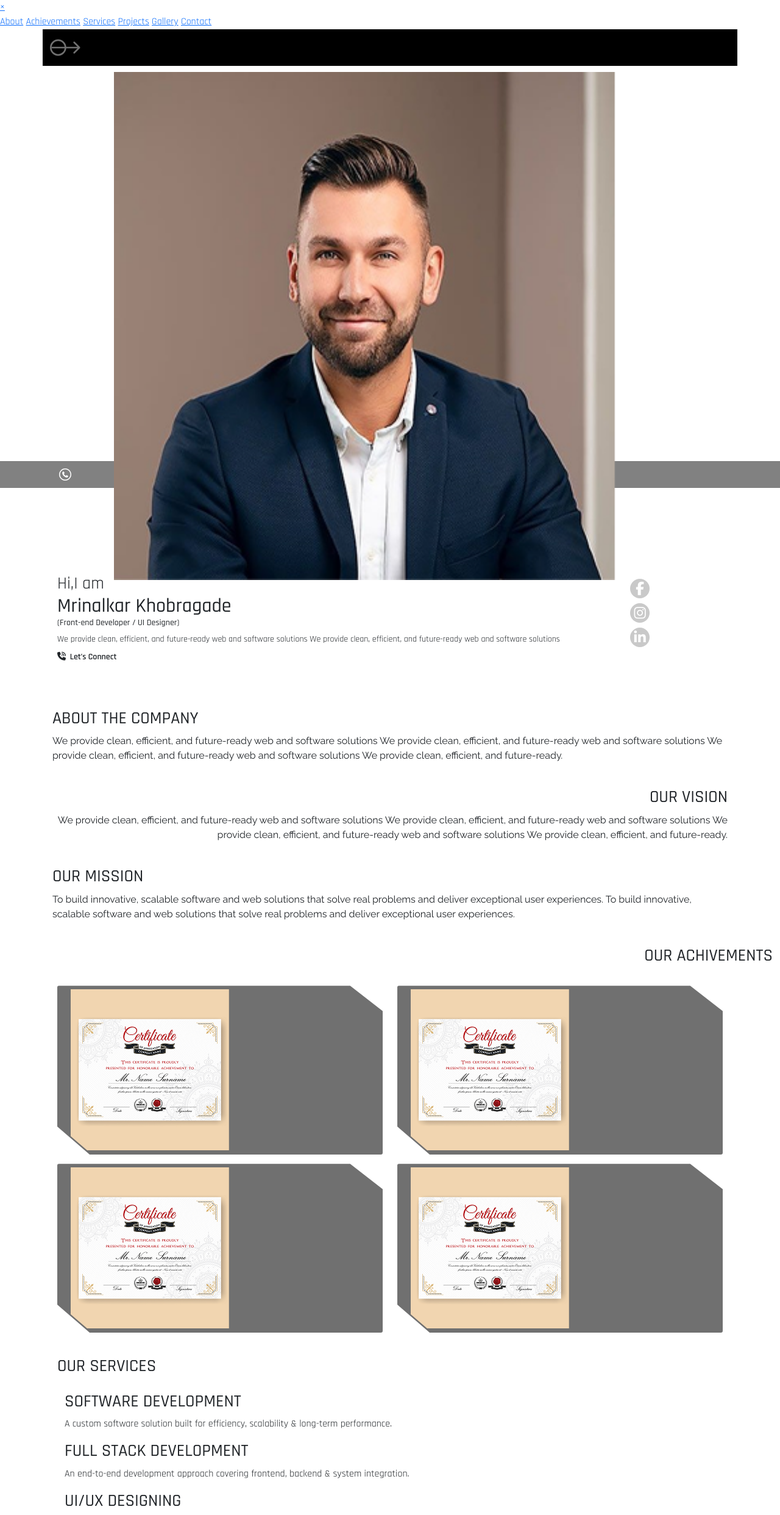
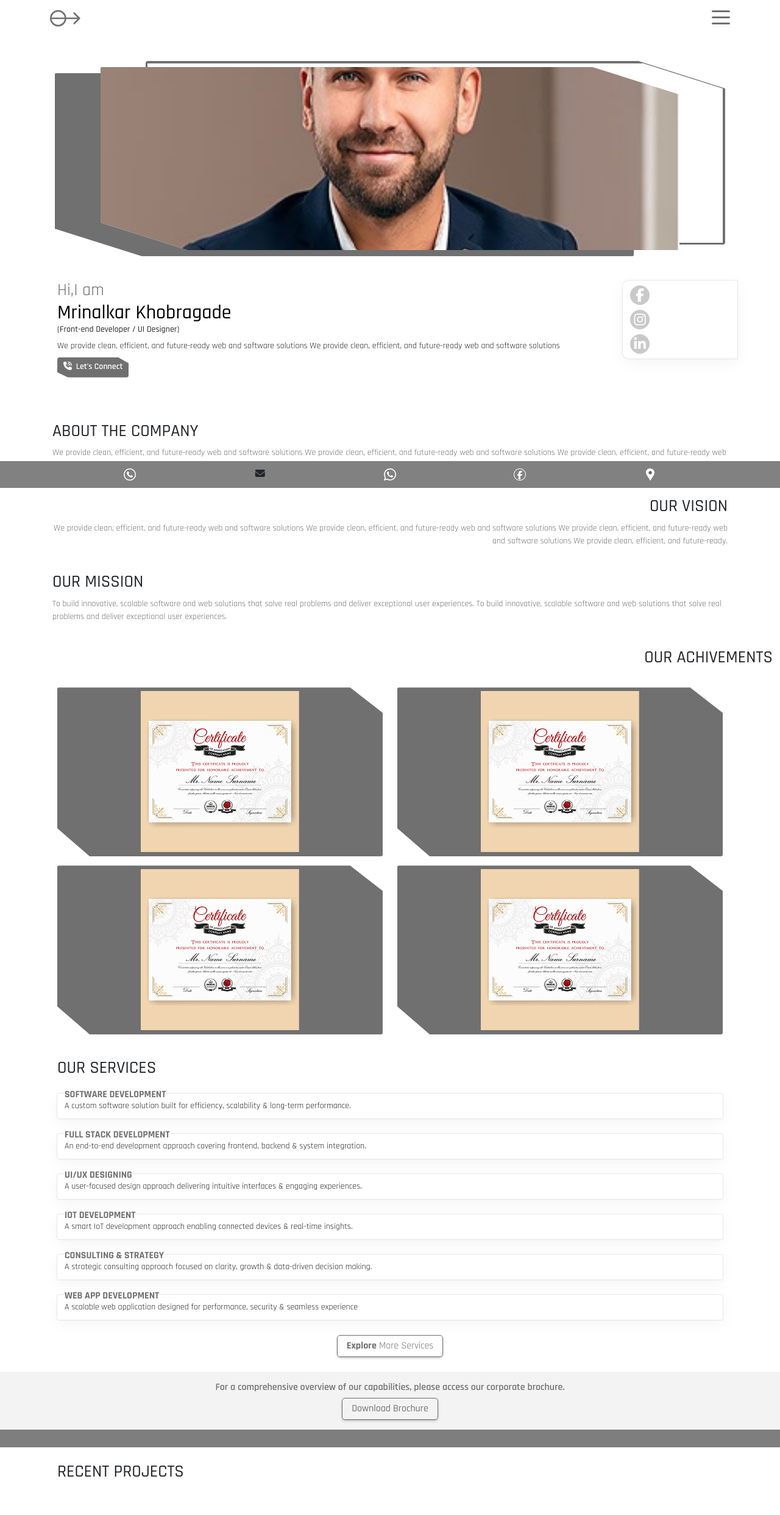
Before and after one commit to mrinalkar09/Testing-portfolio, a plain HTML site: page index.html in a window 1280 px wide. Shown: the top 2484 px of the page at 61% size. Drawn offline with nearby package versions, Linux system fonts and the light colour scheme.

Commit message:
Update style.css

```diff
--- a/assets/css/style.css
+++ b/assets/css/style.css
@@ -55,7 +55,7 @@
   padding:0px 10px;
   align-items: center;
   height: 60px;
-  background-color: black;
+  /* background-color: black; */
 }
 
 .left-logo img,
@@ -66,72 +66,268 @@
 
 
 
-/* Hero Section Starts Here */
-.heroo {
-  /* border: 2px solid red; */
-  height: 310px;
-  display: flex;
-  justify-content: center;
-  align-items: center;
+
+
+
+
+
+.overlay {
+  height: 100%;
+  width: 0;
+  position: fixed;
+  z-index: 1000;
+  top: 0;
+  right: 0;
+  background-color: rgb(0,0,0);
+  background-color: var(--prim-color);
+  overflow-x: hidden;
+  transition: 1s;
 }
 
-.hero-wrapper {
+.overlay-content {
   position: relative;
-  width: 195px;
-  height: 195px;
+  top: 15%;
+  width: 100%;
+  text-align: center;
+  /* margin-top: 30px; */
 }
 
-.bg-box {
-  position: absolute;
-  inset: 0;
-  border-radius: 3px;
-  border: 2px solid #707070;
-  z-index: 1;
-  clip-path: polygon(0% 0%, 85% 0%, 100% 30%, 100% 100%, 0% 100%, 15% 100%, 0% 75%, 0% 30%);
+.overlay a {
+  padding: 8px;
+  text-decoration: none;
+  font-weight:500;
+  font-size: 36px;
+  color: var(--prim-white)  ;
+  display: block;
+  transition: 0.3s;
 }
 
-.bg-box2 {
+.overlay a:hover, .overlay a:focus {
+  color: #f1f1f1;
+}
+
+.overlay .closebtn {
   position: absolute;
-  inset: 0;
-  border-radius: 3px;
-  /* background:var(--prim-color); */
-  z-index: 1;
-  clip-path: polygon(0% 0%, 85% 0%, 100% 30%, 100% 100%, 0% 100%, 15% 100%, 0% 75%, 0% 30%);
+  top: -30px;
+  right: 0px;
+  font-weight: 200;
+  font-size: 60px;
+}
+
+@media screen and (max-height: 450px) {
+  .overlay a {font-size: 20px}
+  .overlay .closebtn {
+  font-size: 40px;
+  top: 15px;
+  right: 35px;
+  }
 }
 
 
-.hero-image img {
-  position: relative;
-  z-index: 2;
-  width: 89%;
-  height: auto;
-  top: 10px;
-  left: 10px;
+
+
+
+
+
+
+
+/* Menu Button 1 */
+    .menu-btn-1 {
+        height: 32px;
+        width: 30px;
+        cursor: pointer;
+    }
+    .menu-btn-1 span,
+    .menu-btn-1 span::before,
+    .menu-btn-1 span::after {
+        background: var(--prim-color);
+        border-radius: 3px;
+        content: '';
+        position: absolute;
+        width: 30px;
+        height: 3px;
+        margin-top: 13px;
+        -webkit-transition: .3s ease-in-out;
+        -moz-transition: .3s ease-in-out;
+        -o-transition: .3s ease-in-out;
+        transition: .3s ease-in-out;
+    }
+    .menu-btn-1 span::before {
+        margin-top:-10px;
+    }
+    .menu-btn-1 span::after {
+        margin-top:10px;
+    }
+    .menu-btn-1.active span {
+        background: transparent;
+    }
+    .menu-btn-1.active span::before {
+        margin-top: 0;
+        -webkit-transform: rotate(45deg);
+        -moz-transform: rotate(45deg);
+        -o-transform: rotate(45deg);
+        transform: rotate(45deg);
+    }
+    .menu-btn-1.active span::after {
+        margin-top: 0;
+        -webkit-transform: rotate(-45deg);
+        -moz-transform: rotate(-45deg);
+        -o-transform: rotate(-45deg);
+        transform: rotate(-45deg);
+    }
+
+
+/* Hero version 2 Starts Here */
+/* Stack container must reserve space */
+.my-stack {
+    position: relative;
+    min-height: 300px; /* adjust if needed */
+    margin: 50px;
 }
 
-.main-title{
-    font-weight:600;
+/* All stack boxes */
+.stack-box {
+    position: absolute;
+    height: 300px;          /* 🔑 SAME HEIGHT FOR ALL */
+    border-radius: 2px;
+    background: #fff;
+    overflow: hidden;
 }
 
-.t-color{
-    color: #707070;
+/* Red box */
+.box-red {
+    top: -10px;
+    right: 20px;
+    background: var(--prim-color);
+    /* border: 2px solid var(--prim-color); */
+    clip-path: polygon(
+        0% 0%,
+        85% 0%,
+        100% 15%,
+        100% 100%,
+        0% 100%,
+        15% 100%,
+        0% 85%,
+        0% 30%
+    );
+    z-index: 1;
+}
+.box-white {
+    top: -9px;
+    right: 21px;
+    background: var(--prim-white);
+    border: 3px solid var(--prim-color);
+    clip-path: polygon(
+        0% 0%,
+        85% 0%,
+        100% 15%,
+        100% 100%,
+        0% 100%,
+        15% 100%,
+        0% 85%,
+        0% 30%
+    );
+    z-index: 1;
 }
 
+
+/* Green box */
+.box-green {
+    background: var(--prim-color);
+    z-index: 2;
+    left:20px ;
+    top: 10px;
+    clip-path: polygon(
+        0% 0%,
+        85% 0%,
+        100% 15%,
+        100% 100%,
+        0% 100%,
+        15% 100%,
+        0% 85%,
+        0% 30%
+    );
+}
+
+/* Yellow (main image) box */
+.box-yellow {
+    clip-path: polygon(
+        0% 0%,
+        85% 0%,
+        100% 15%,
+        100% 100%,
+        0% 100%,
+        15% 100%,
+        0% 85%,
+        0% 30%
+    );
+    z-index: 3;
+    position: absolute;
+}
+.box-yellow .hero-image {
+    position: absolute;
+    inset: 0;               /* top:0 right:0 bottom:0 left:0 */
+}
+
+.box-yellow img {
+    width: 100%;
+    height: 100%;
+    object-fit: cover;      /* 🔑 fills box */
+    display: block;
+}
+
+/* Hero version 2 Ends Here */
+
+
+/* Hero Content Section Starts Here */
 .greet{
     /* border: 2px solid green; */
     font-family:var(--raj-regular) ;
+    color: var(--prim-color);
 }
 .Name{
     font-family:var(--raj-semibold) ;
+    color: var(--prim-black);
     /* border: 2px solid green; */
 }
+
 .designation{
     font-family:var(--raj-regular) ;
     /* border: 2px solid green; */
+    font-family: 'Raleway', sans-serif;
+}
+.desc{
+    font-family: 'Raleway', sans-serif;
+}
+
+.button{
+    border: 0px !important;
+}
+.bt-grey {
+    font-family: 'Raleway', sans-serif;
+    padding: 5px 10px;
+    color: var(--prim-white);
+    width: 100%;
+    height: 100%;
+    background: var(--prim-color);
+    border-radius: 4px;
+    clip-path:polygon(
+        0% 0%,
+        85% 0%,
+        100% 30%,
+        100% 100%,
+        0% 100%,
+        15% 100%,
+        0% 75%,
+        0% 30%
+    );
 }
 
 .hero-social{
-    /* border:2px solid blue; */
+    box-shadow: rgba(0, 0, 0, 0.05) 0px 6px 24px 0px, rgba(0, 0, 0, 0.08) 0px 0px 0px 1px;
+    background: var(--prim-white);
+    border-radius: 9px 0px 0px 9px;
+    height: max-content;
 
 }
 .hero-social .fa-brands{
@@ -148,41 +344,22 @@
     font-size: 22px;
 }
 
-
-
-.button-area{
-    display: flex;
-    position: relative;
-    top: -20px;
-    left:15px;
-    /* justify-content: space-between */
-    height: auto;
-    /* border: 2px solid red ; */
-}
-
-
-.button{
-    width: 100% !important;
-}
-.call-bt{
-    width: 100px;
-    height: 25px;
-    background: var(--prim-color);
-    color:var(--prim-white);
-    text-align: center;
-}
-
-.email-bt {
-    width: 100px ;
-    height: 25px;
-    border: 2px solid var(--prim-color);
-    color:var(--prim-color);
-    text-align: center;
-}
-/* Hero Section Ends Here */
+/* Hero Content Section Ends Here */
 
 
 /* About Us Section Starts Here */
+
+.about-section{
+    overflow: hidden;
+}
+.about-heading{
+    display: flex;
+    align-items: center;
+}
+.about-desc{
+    font-family: 'Raleway', sans-serif;
+}
+
 .tagline-text{
     color: var(--prim-color);
     font-weight: var(--raj-bold);
@@ -192,24 +369,16 @@
 }
 
 .about-section p{
-    font-family: 'Raleway', sans-serif;
+    /* font-family: 'Raleway', sans-serif !important; */
+    font-size: 14px;
+    font-weight: 400 !important;
+    color: var(--prim-color);
 }
 
 /* About Us Section Ends Here */
 
 
-
-/* Achievement Section Starts Here */
-
-.revol-years{
-    position:absolute;
-    z-index:-2;
-    top: -70px;
-    right:10px;
-    animation: rotate360 10s linear infinite;
-
-}
-
+/* Achievement Gallery Section Starts Here */
 .gallery2-img-box{
     object-fit: cover;
     display: flex;
@@ -255,62 +424,51 @@
     );
 }
 
-/* Achievement Section Ends Here */
-
-/* .container {
-    border: 1px solid orange;
-} */
+/* Achievement Gallery Section Ends Here */
 
 
 
-/* Our Services Section Starts Here */
-.card-body{
-    border: 0.5px solid var(--prim-color);
-    border-radius: 3px;
-    padding: 8px !important ;
-    overflow: hidden;
+/* All Services Starts Here */
+.ser-card-list{
+    display: flex;
+    justify-content: center;
 }
-.card-title{
-    margin: 2px !important;
-    color: var(--prim-color);
+.service-card{
+    padding: 10px;
+    margin: 25px 0px;
+    border-radius:3px;
+    box-shadow: rgba(0, 0, 0, 0.05) 0px 6px 24px 0px, rgba(0, 0, 0, 0.08) 0px 0px 0px 1px;
 }
-.card-text{
-    margin: 0px !important;
-}
-
-.card-link {
-    text-decoration: none;
-    color: var(--prim-color);
-    font-size: 12px;
-    font-weight:var(--raj-regular);
+.ser-tit{
+    position: absolute;
+    top:-10px;
 }
 
 
-
-.see-btnn{
-    font-weight: var(--raj-bold);
-
+.ser-tit h3{
+    padding: 2px 0px 2px 0px;
+    border-radius: 3px;
+    background: var(--prim-white);
+    color: var(--prim-color);
+    font-size:16px;
+    font-weight: bold;
+}
+.ser-desc p{
+    margin: 0px;
+    font-size:14px;
+    font-weight: 400;
 }
 
 
-.explore{
-    justify-content: center;
+.revol-years{
+    position:absolute;
+    z-index:-2;
+    top: -115px;
+    right:0px;
+    animation: rotate360 10s linear infinite;
+
 }
-
-.explore-btn{
-    border: 0.75px solid var(--prim-color);
-    border-radius: 2px;
-}
-
-
-.explore-text{
-    font-weight: var(--raj-bold);
-    color: var(--prim-color);
-}
-
-
-/* Our Services Section Ends Here */
-
+/* All Services Ends Here */
 
 
 /* <!-- Download Brochure Section  Starts Here --> */
@@ -319,10 +477,13 @@
     background: #F3F3F3;
     color: var(--prim-color);
 }
-
 /* <!-- Download Brochure Section  Ends Here --> */
 
-
+.marquee-container{
+    background-color: #00000081;
+    color: var(--prim-white);
+    display: flex;
+}
 
 /* <!--Recent Projects Section Starts Here --> */
 .recent-proj-section{
@@ -344,51 +505,18 @@
     align-items: center;
 }
 
-
 /* <!--Recent Projects Section Ends Here --> */
 
 
+/* <!-- Our Journey So Far Section Starts Here --> */
 
-
-
-
-/* Profile image */
-.shape-border-6 {
-    width: 100%;
-    height: auto;
-    background: #848484;              /* border color */
-    padding: 1px;                 /* border thickness */
-    border-radius: 3px;
-    clip-path:polygon(
-        0% 0%,
-        85% 0%,
-        100% 30%,
-        100% 100%,
-        0% 100%,
-        15% 100%,
-        0% 75%,
-        0% 30%
-    );
+.Counterss{
+    text-align: center;
 }
-.shape6 {
-    width: 100%;
-    height: 100%;
-    background: var(--prim-color);
-    border-radius: 3px;
-    clip-path:polygon(
-        0% 0%,
-        85% 0%,
-        100% 14%,
-        100% 100%,
-        0% 100%,
-        15% 100%,
-        0% 85%,
-        0% 30%
-    );
+.counter-roww{
+    /* display: flex !important;
+    justify-content: space-between; */
 }
-
-
-/* <!-- Our Journey So Far Section Starts Here --> */
 .shape-border {
     width: 143px;
     height: 50px;
@@ -424,14 +552,7 @@
     );
 }
 
-
 /* <!-- Our Journey So Far Section Ends Here --> */
-
-.marquee-container{
-    background-color: #00000081;
-    color: var(--prim-white);
-    display: flex;
-}
 
 
 /* Our Gallery Section Starts Here */
@@ -439,24 +560,46 @@
     object-fit: cover;
 }
 
+.gallery-img img{
+    border-radius: 10px;
+}
+.gallery-item {
+    display: none;
+}
+
 /* Our Gallery Section Ends Here */
 
+/* Get In Touch V2 Section Starts Here */
 
-/* Get In Touch Section Starts Here */
-
-.get-in-section{
-    background:#c8c8c82c;
-    /* border:1px solid orange; */
-}
-.get-in-row{
-    justify-content: space-between;
-}
-.get-in-row p{
-    margin-bottom: 2px !important;
+.get-v2-section{
+    background: linear-gradient(
+        to bottom,
+        #C8C8C8 0%,
+        #DFDFDF 100%
+    );
 }
 
+.get-zip{
+    position: relative;
+    overflow-x:hidden ;
+}
 
-/* Get In Touch Section Ends Here */
+.get-v2{
+    bottom:-15px;
+    position: absolute;
+    display:flex;
+    justify-content: center;
+}
+.get-v2-tit h3{
+    font-weight: var(--raj-semibold);
+}
+
+.touch-v2-det{
+    margin: 5px 0;
+    font-weight: var(--raj-regular);
+    font-size: 14px;
+}
+/* Get In Touch V2 Section Ends Here */
 
 
 
@@ -464,8 +607,13 @@
 /* Sticky Footer Section Starts Here */
 .sticky-footer {
     background: #818181;
+    z-index: 888884;
     position: fixed;
     bottom: 0;
+}
+.stic-foot{
+    display: flex;
+    justify-content: center;
 }
 
 .sticky-footer .fa-brands {
```
